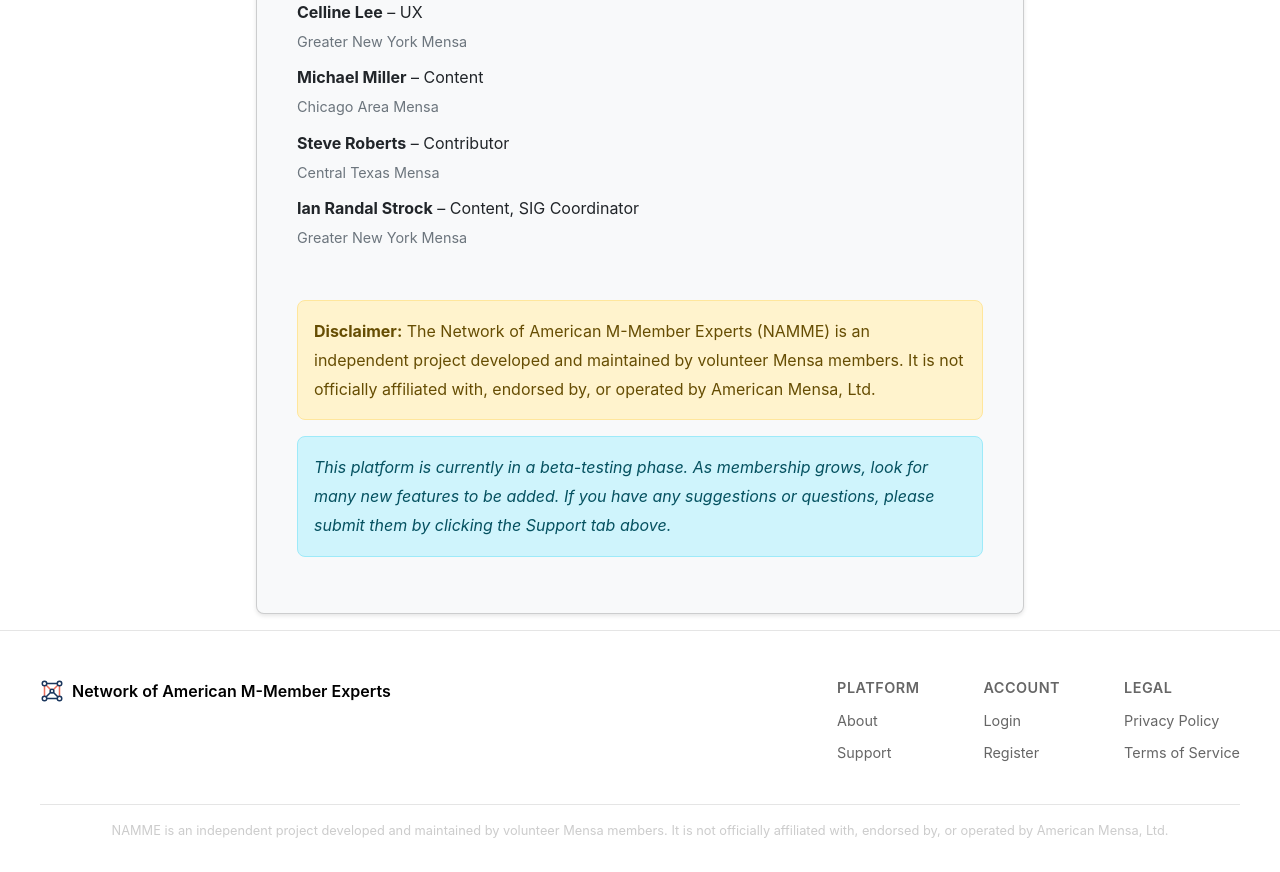
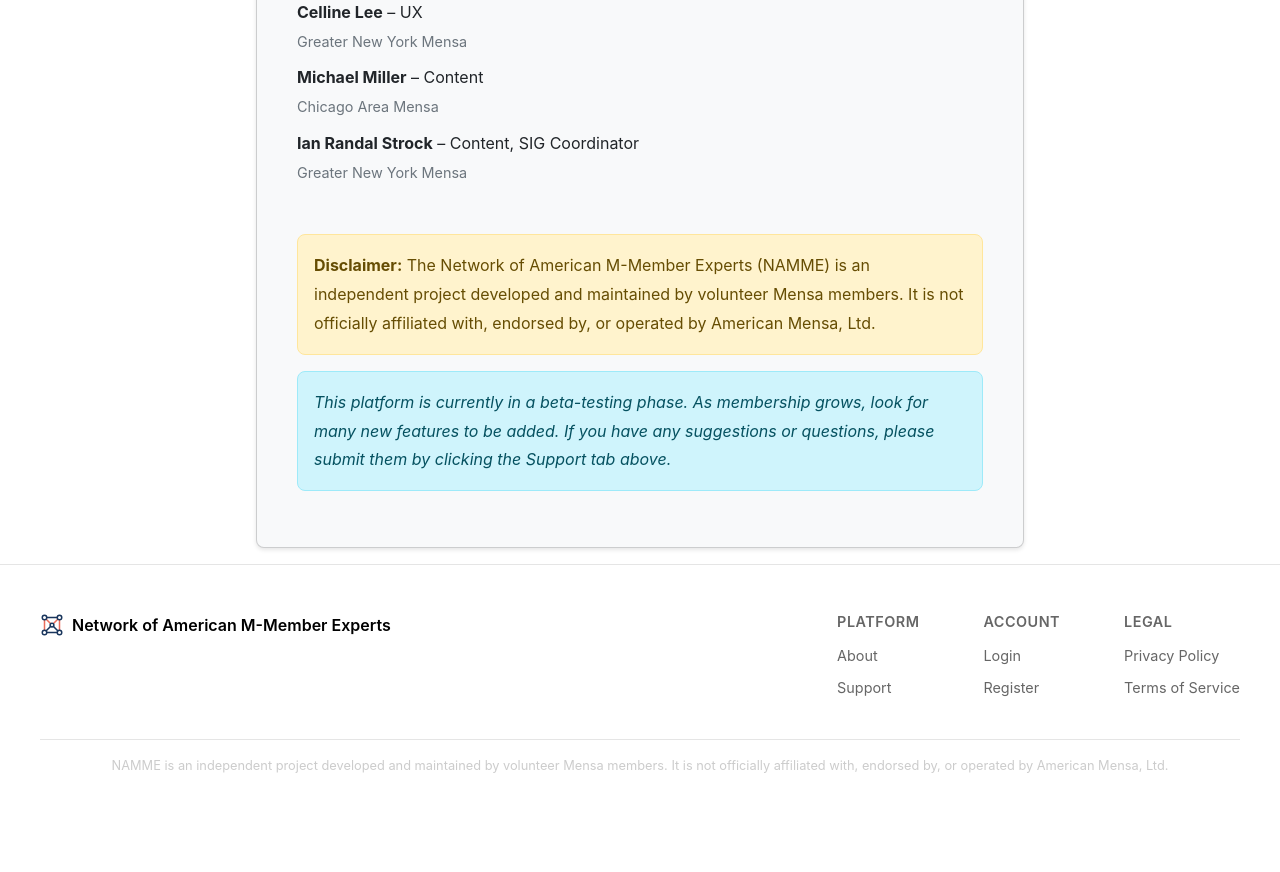
Before and after one commit to bbornino/mensa_member_connect_frontend, a React (Vite) app: page /about in a window 1280 px wide. Shown: the part 1800-2672 px from the top of the page. After the commit the page ends 2607 px from the top, so only its background shows below. Built offline with nearby package versions, Linux system fonts and the light colour scheme; no server answers.

Commit message:
Update About page

```diff
--- a/src/components/public/About.tsx
+++ b/src/components/public/About.tsx
@@ -75,10 +75,6 @@ export default function About() {
                   <span className={styles.localGroup}>Chicago Area Mensa</span>
                 </li>
                 <li className="mb-2">
-                  <strong>Steve Roberts</strong> – Contributor<br />
-                  <span className={styles.localGroup}>Central Texas Mensa</span>
-                </li>
-                <li className="mb-2">
                   <strong>Ian Randal Strock</strong> – Content, SIG Coordinator<br />
                   <span className={styles.localGroup}>Greater New York Mensa</span>
                 </li>
```
